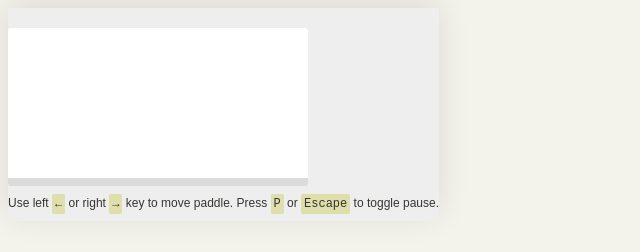
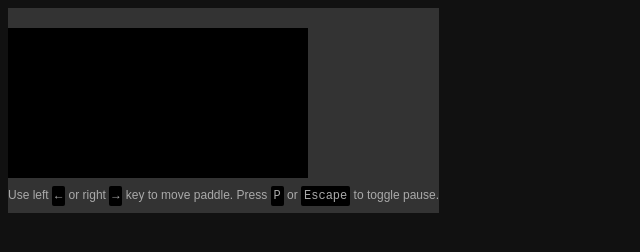
Before and after one commit to VxMxPx/classic-bricks, a website: page src/index.html in a window 1280 px wide. Shown: the whole page, without its empty margins (0-640 px from the left). Drawn offline with Linux system fonts and the light colour scheme.

Commit message:
Slight structure update.

```diff
--- a/src/actors/ball.js
+++ b/src/actors/ball.js
@@ -2,7 +2,7 @@ import Actor from './actor'
 
 export default class Ball extends Actor {
   constructor() {
-    super({x: 0, y: 0, width: 16, height: 16}, '/assets/images/ball.svg')
+    super({x: 0, y: 0, width: 16, height: 16}, 'assets/images/ball.svg')
 
     this.speed = {}
     this.reset()
--- a/src/index.html
+++ b/src/index.html
@@ -8,7 +8,7 @@
     <meta name="description" content="">
     <style>
       html {
-        background: #F3F3EB;
+        background: #111;
         overflow: hidden;
       }
       .stats {
@@ -16,7 +16,7 @@
         font-family: Arial, Helvetica, sans-serif;
         padding: 10px 0;
         margin: 0;
-        color: rgb(53, 53, 50);
+        color: #aaa;
       }
       small.instructions {
         font-size: 12px;
@@ -26,22 +26,21 @@
       }
       small.instructions .key {
         font-family: monospace;
-        background: rgba(207, 207, 107, .5);
+        background: #000;
         padding: 3px;
         border-radius: 2px;
       }
       #game {
         position: absolute;
-        background: #eee;
+        background: #333;
         border-bottom: none;
-        box-shadow: 0 -6px 32px rgba(0,0,0,.1);
-        border-radius: 3px;
+        /*border-radius: 3px;*/
       }
       #game > canvas {
         display: block;
-        background: #fff;
-        border-radius: 3px;
-        border-bottom: 8px solid rgba(0, 0, 0, 0.14);
+        background: #000;
+        /*border-radius: 3px;*/
+        /*border-bottom: 8px solid rgba(0, 0, 0, 0.14);*/
       }
       #game .main.stats {
         font-size: 14px;
@@ -55,7 +54,7 @@
       #game .main.stats > span:last-child { width: 20%; text-align: right; margin-right: 10px; }
 
       #game #lives {
-        color: red;
+        color: #a33;
       }
     </style>
   </head>
--- a/src/lib/ui.js
+++ b/src/lib/ui.js
@@ -5,20 +5,20 @@ export function drawGenericUi(ctx, messages, {width, height}, color='rgba(0, 0,
   ctx.fill()
 
   ctx.font = '30px Arial'
-  ctx.fillStyle = '#000'
+  ctx.fillStyle = '#aaa'
   ctx.textAlign = 'center'
   ctx.fillText(messages[0], width/2, height/2)
 
   if (messages[1]) {
     ctx.font = '20px Arial'
-    ctx.fillStyle = '#000'
+    ctx.fillStyle = '#aaa'
     ctx.textAlign = 'center'
     ctx.fillText(messages[1], width/2, height/2+36)
   }
 
   if (messages[2]) {
     ctx.font = '20px Arial'
-    ctx.fillStyle = '#000'
+    ctx.fillStyle = '#aaa'
     ctx.textAlign = 'center'
     ctx.fillText(messages[2], width/2, height/2+70)
   }
```
Also changed, not shown: doc/preview.gif, public/assets/images/ball.svg, public/assets/images/brick-black-damage.svg, public/assets/images/brick-black.svg, public/assets/images/pad.svg, 1 other file.
